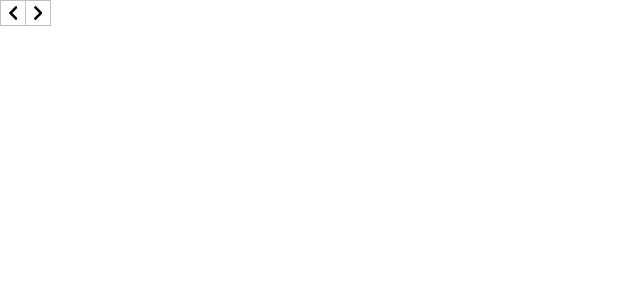
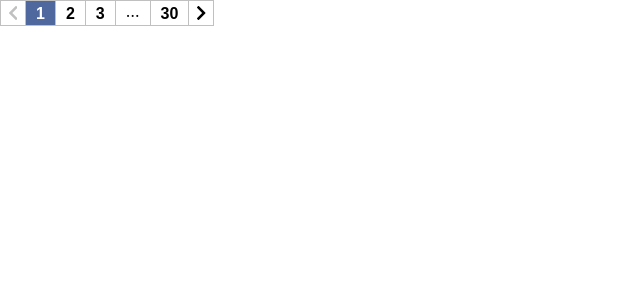
Before and after one commit to forresttanaka/multi-page-pagination, a React (Create React App) app: page / in a window 1280 px wide. Shown: the top 300 px of the page, without its empty margins (0-640 px from the left). Built offline with nearby package versions, Linux system fonts and the light colour scheme.

Commit message:
Implement pager skips

```diff
--- a/package.json
+++ b/package.json
@@ -10,6 +10,7 @@
     "react": "^17.0.1",
     "react-dom": "^17.0.1",
     "react-scripts": "4.0.0",
+    "underscore": "^1.11.0",
     "web-vitals": "^0.2.4"
   },
   "scripts": {
--- a/src/App.js
+++ b/src/App.js
@@ -1,5 +1,6 @@
 import React from 'react';
 import PropTypes from 'prop-types';
+import _ from 'underscore';
 import './App.css';
 import './pager.scss';
 
@@ -18,26 +19,85 @@ const ChevronRight = () => (
 );
 
 
-const Pager = ({ page, total, clickHandler }) => (
+const Pager = ({ currentPage, total, clickHandler }) => {
+    // Create the array of page numbers, with page 0 to represent an ellipsis before the current
+    // page and page -1 to represent an ellipsis after the current page.
+    let pageNumbers;
+    if (total <= 9) {
+        // A total page count of nine or fewer has no ellipses.
+        pageNumbers = _.range(1, total + 1);
+    } else {
+        let prevFiller;
+        let nextFiller;
+
+        // With more than nine pages, build a cluster of pages around the current page.
+        const clusterMin = Math.max(1, currentPage - 2);
+        const clusterMax = Math.min(currentPage + 2, total);
+        const clusterPageNumbers = _.range(clusterMin, clusterMax + 1); // _.range ends at max - 1
+
+        // Determine whether we need an ellipsis before the cluster, or continuous page numbers.
+        if (clusterMin >= 4) {
+            // Need ellipsis and a 1
+            prevFiller = [1, 0];
+        } else {
+            prevFiller = clusterMin === 1 ? [] : _.range(1, clusterMin);
+        }
+
+        // Determine whether we need an ellipsis after the cluster, or continuous page numbers.
+        if (clusterMax <= total - 3) {
+            // Need ellipsis and a 1
+            nextFiller = [-1, total];
+        } else {
+            nextFiller = _.range(clusterMax + 1, total + 1);
+        }
+
+        // Put together the entire sequence of displayed page numbers.
+        pageNumbers = prevFiller.concat(clusterPageNumbers).concat(nextFiller);
+    }
+
+    const pageNumberClick = (pageNumber) => {
+        clickHandler(pageNumber);
+    };
+
+    const prevClick = () => {
+        clickHandler(currentPage - 1);
+    };
+
+    const nextClick = () => {
+        clickHandler(currentPage + 1);
+    };
+
+    return (
         <nav className="pager-multi">
             <ul>
-            <li className="pager-multi__adjacent">
-                <button type="button">
+                <li className="pager-multi__page pager-multi__page--arrow">
+                    <button type="button" onClick={prevClick} disabled={currentPage === 1}>
                         <ChevronLeft />
                     </button>
                 </li>
-            <li className="pager-multi__adjacent">
-                <button type="button">
+                {pageNumbers.map((pageNumber) => {
+                    if (pageNumber === 0 || pageNumber === -1) {
+                        return <li key={pageNumber} className="pager-multi__page pager-multi__page--skip">&hellip;</li>;
+                    }
+                    return (
+                        <li key={pageNumber} className="pager-multi__page">
+                            <button type="button" onClick={() => pageNumberClick(pageNumber)} disabled={pageNumber === currentPage}>{pageNumber}</button>
+                        </li>
+                    );
+                })}
+                <li className="pager-multi__page page pager-multi__page--arrow">
+                    <button type="button" onClick={nextClick} disabled={currentPage === total}>
                         <ChevronRight />
                     </button>
                 </li>
             </ul>
         </nav>
     );
+};
 
 Pager.propTypes = {
     /** Currently selected page */
-    page: PropTypes.number.isRequired,
+    currentPage: PropTypes.number.isRequired,
     /** Total number of pages */
     total: PropTypes.number.isRequired,
     /** Function to call when the user clicks a button in the pager; passes the new page number */
@@ -46,12 +106,17 @@ Pager.propTypes = {
 
 
 const App = () => {
-    const [page, setPage] = React.useState(0);
-    const total = 5;
+    const [page, setPage] = React.useState(1);
+    const total = 30;
+
+    const handlePagerClick = (requestedPage) => {
+        console.log('click %s', requestedPage);
+        setPage(requestedPage);
+    };
 
     return (
         <div className="App">
-            <Pager page={page} total={total} />
+            <Pager currentPage={page} total={total} clickHandler={handlePagerClick} />
         </div>
     );
 };
--- a/src/pager.scss
+++ b/src/pager.scss
@@ -21,15 +21,16 @@ $pager-arrow-width: 24px;
                 border-right: none;
             }
 
-            &.pager-multi__adjacent {
+            &.pager-multi__page {
                 flex: 0 1 auto;
-                width: $pager-arrow-width;
 
                 button {
                     width: 100%;
                     height: 100%;
-                    padding: 5px 0;
-                    font-size: 0;
+                    padding: 5px 10px;
+                    line-height: 1rem;
+                    font-size: 1rem;
+                    font-weight: bold;
                     border: none;
                     background-color: transparent;
                     cursor: pointer;
@@ -39,6 +40,34 @@ $pager-arrow-width: 24px;
                         height: 100%;
                         margin: 0 auto;
                     }
+
+                    &:hover {
+                        background-color: #e0e0e0;
+                    }
+
+                    &:disabled {
+                        color: #fff;
+                        background-color: #4f689e;
+                    }
+                }
+
+                &.pager-multi__page--arrow {
+                    width: $pager-arrow-width;
+
+                    button {
+                        padding: 5px 0;
+                        font-size: 0;
+
+                        &:disabled {
+                            fill: #c0c0c0;
+                            background-color: transparent;
+                        }
+                    }
+                }
+
+                &.pager-multi__page--skip {
+                    padding-right: 10px;
+                    padding-left: 10px;
                 }
             }
         }
```
Also changed, not shown: .eslintrc.js, 1 other file (tests, documents, lock files or other folders). Lines whose indentation alone changed are shown as unchanged.
